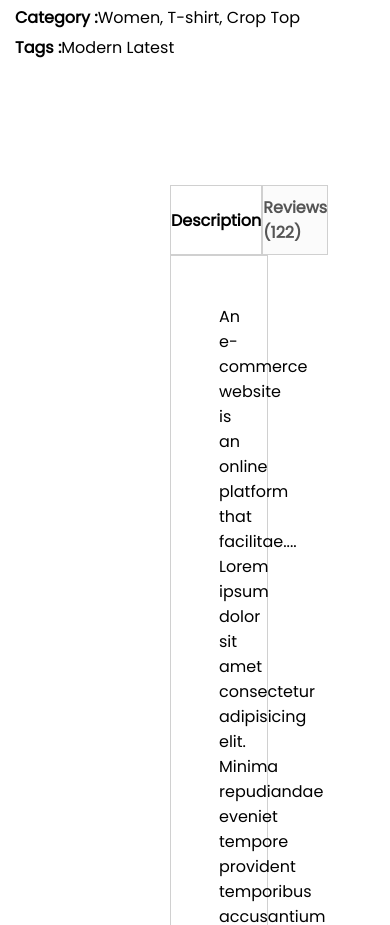
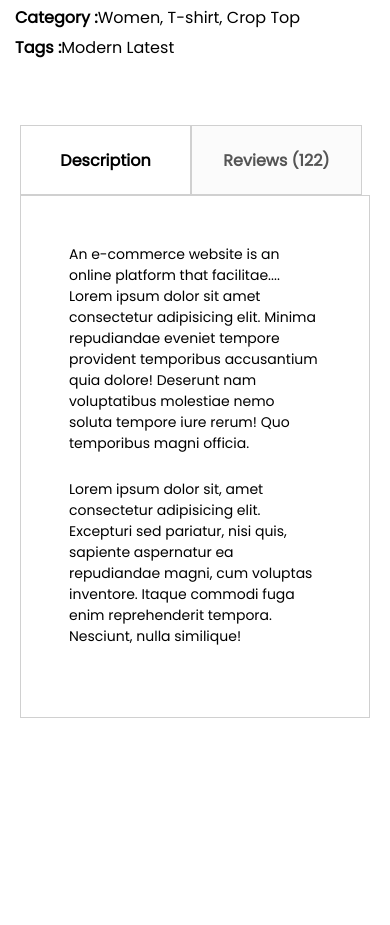
Before and after one commit to Laraib-Azmat/E-commerce_Garments, a React (Create React App) app: page /product/1 in a window 390 px wide. Shown: the part 880-1805 px from the top of the page. Built offline with nearby package versions, Linux system fonts and the light colour scheme.

Commit message:
responsive description

```diff
--- a/src/Components/DescriptionBox/DescriptionBox.module.css
+++ b/src/Components/DescriptionBox/DescriptionBox.module.css
@@ -26,3 +26,18 @@
     padding: 48px;
     padding-bottom: 70px;
 }
+
+@media(max-width:1280px){
+    .DescriptionBox{
+        margin: 60px;
+    }
+}
+
+@media(max-width:800px){
+    .DescriptionBox{
+        margin: 60px 20px;
+    }
+    .descriptionbox-description{
+        font-size: 14px;
+    }
+}
```
Also changed, not shown: src/Components/DescriptionBox/DescriptionBox.js (renamed from src/Components/DescriptionBox/DescriptionBox.jsx).
